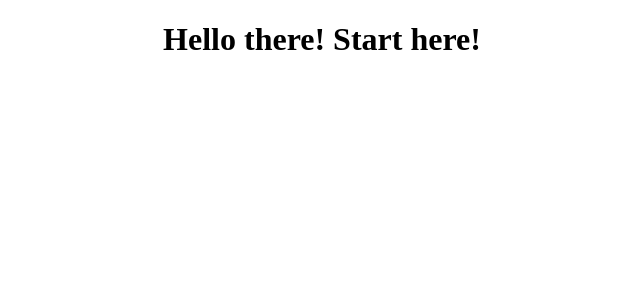
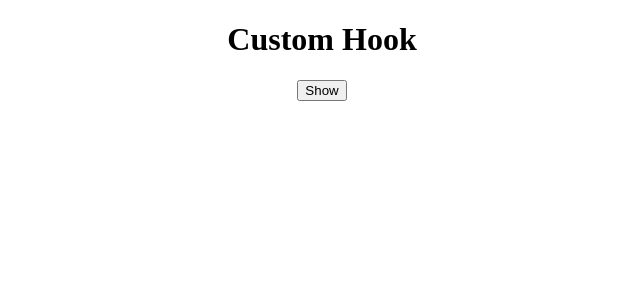
Before and after one commit to SilasFas/React-studies-1, a React (Create React App) app: page / in a window 1280 px wide. Shown: the top 300 px of the page, without its empty margins (318-958 px from the left). Built offline with nearby package versions, Linux system fonts and the light colour scheme.

Commit message:
Custom hook

```diff
--- a/src/App.js
+++ b/src/App.js
@@ -1,9 +1,12 @@
 import './App.css';
+import { HideShow } from './components/HideShow';
 
 function App() {
+
   return (
     <div className="App">
-      <h1>Hello there! Start here!</h1>
+      <h1>Custom Hook</h1>
+      <HideShow />
     </div>
   );
 }
--- /dev/null
+++ b/src/components/HideShow.js
@@ -0,0 +1,12 @@
+import { useToggle } from "./useToggle"
+
+export const HideShow = () => {
+    const [isVisible, toggle] = useToggle()
+
+    return (
+        <div>
+            <button onClick={toggle} >{isVisible ? 'Hide' : 'Show'}</button>
+            {isVisible && <h1>Hidden text</h1>}
+        </div>
+    )
+}
--- /dev/null
+++ b/src/components/useToggle.js
@@ -0,0 +1,10 @@
+import { useState } from 'react';
+
+export const useToggle = (initialValue = false) => {
+    const [state, setState] = useState(initialValue)
+
+    const toggle = () => {
+        setState((prev) => !prev)
+    }
+    return [state, toggle]
+}
```
